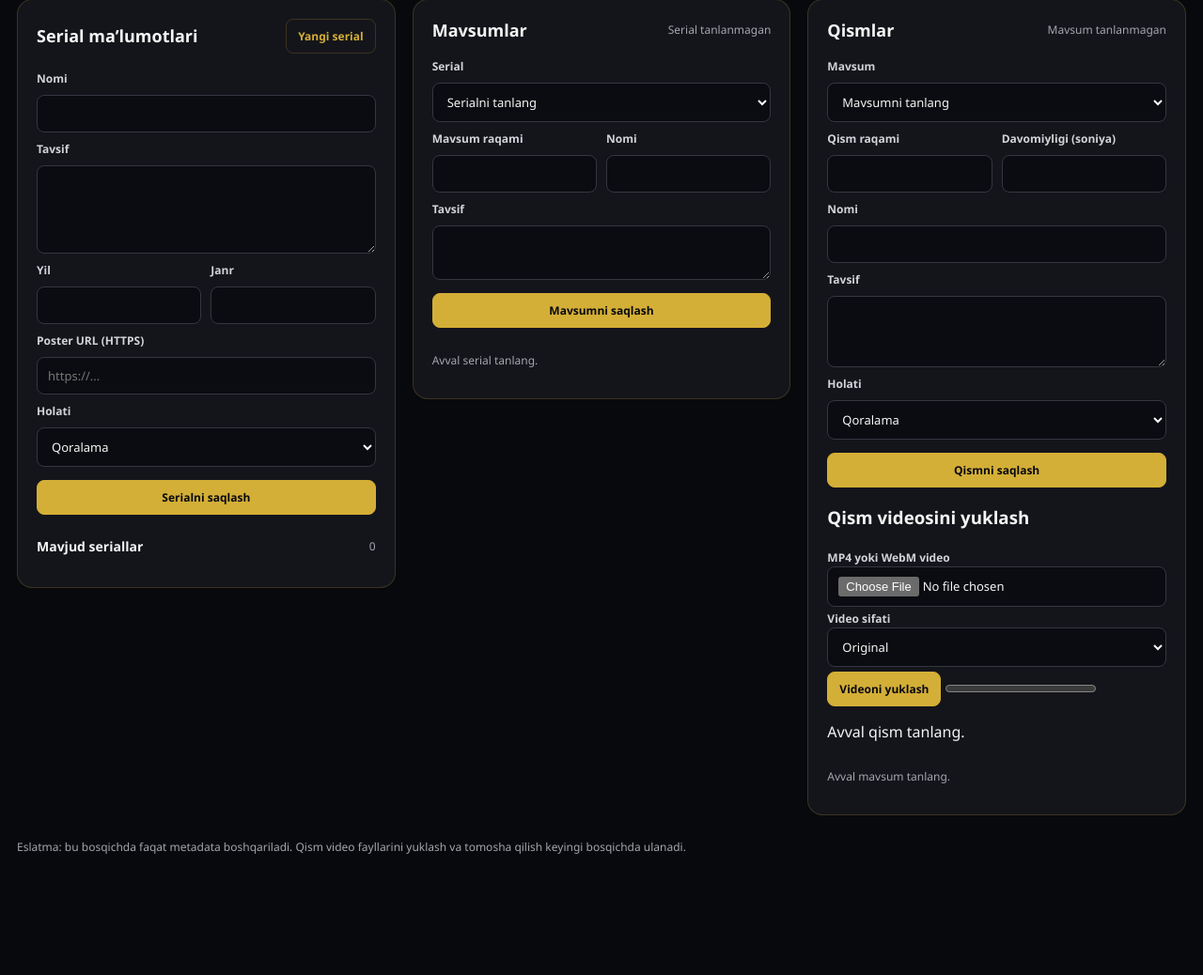
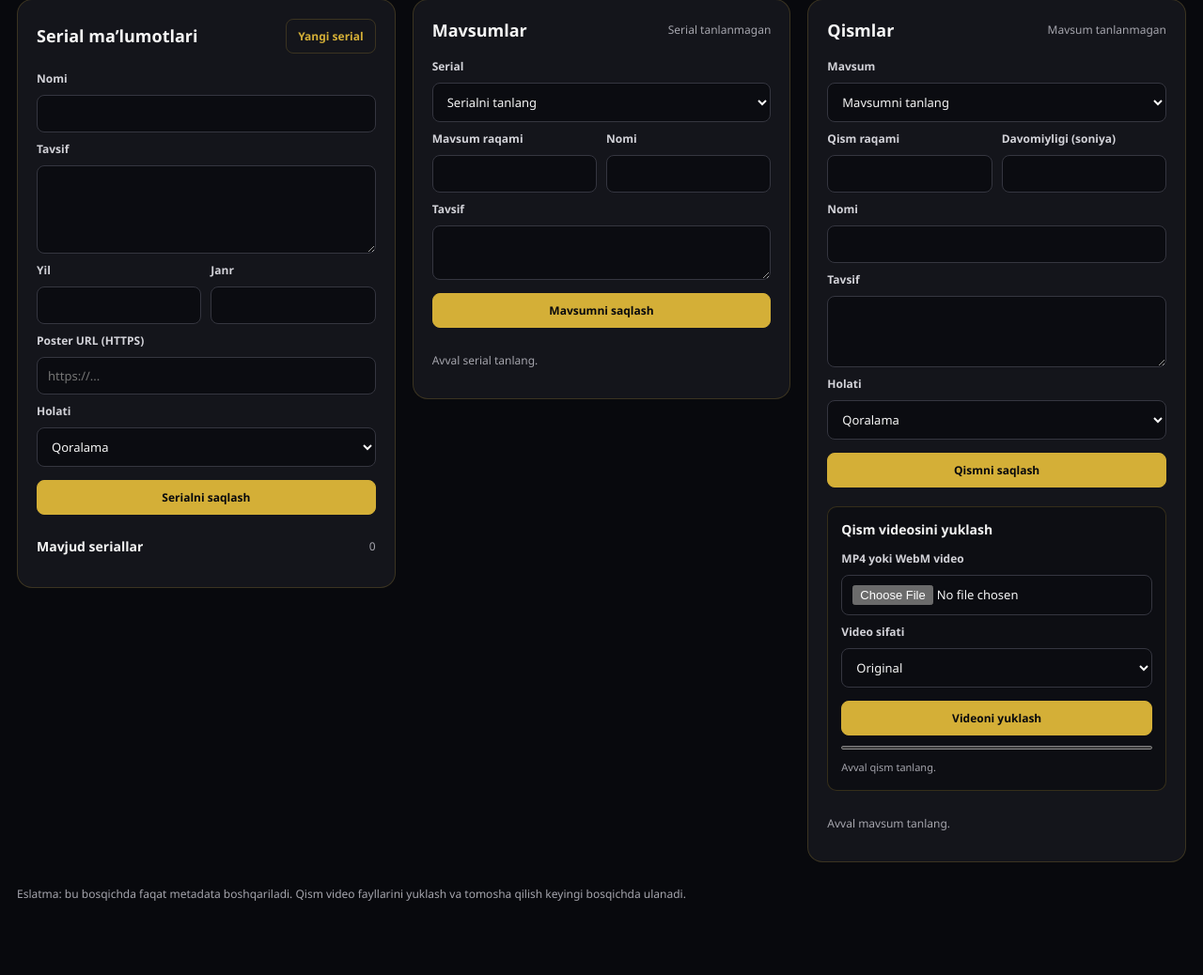
Before and after one commit to ulugbek3337/ULmovi, a PHP site: page /public/vidora-series-admin.html in a window 1280 px wide. Shown: the part 336-1374 px from the top of the page at 94% size. Before the commit the page ends 1245 px from the top, so only its background shows below. Run offline with PHP 8.4, Linux system fonts and the light colour scheme; some libraries are stand-ins or nearby versions.

Commit message:
Style episode upload progress controls

```diff
--- a/public/css/vidora-series-admin.css
+++ b/public/css/vidora-series-admin.css
@@ -50,3 +50,8 @@
 .series-admin-note { margin-top: 24px; font-size: 12px; }
 @media (max-width: 1050px) { .series-admin-grid { grid-template-columns: 1fr 1fr; } .episode-panel { grid-column: 1 / -1; } }
 @media (max-width: 680px) { .series-admin-main { width: min(100% - 24px, 560px); padding-top: 26px; } .series-admin-grid { grid-template-columns: 1fr; } .episode-panel { grid-column: auto; } .series-admin-header { padding: 0 14px; } .series-admin-header-actions { gap: 10px; font-size: 12px; } .series-admin-panel { padding: 15px; } }
+
+.episode-upload-box { display: grid; gap: 9px; margin-top: 20px; padding: 14px; background: #0d0e13; border: 1px solid var(--series-border); border-radius: 10px; }
+.episode-upload-box h3 { margin: 0 0 4px; font-size: 14px; }
+.episode-upload-box progress { width: 100%; height: 8px; accent-color: var(--series-gold); }
+.upload-status { min-height: 18px; margin: 0; color: var(--series-muted); font-size: 11px; overflow-wrap: anywhere; }
```
